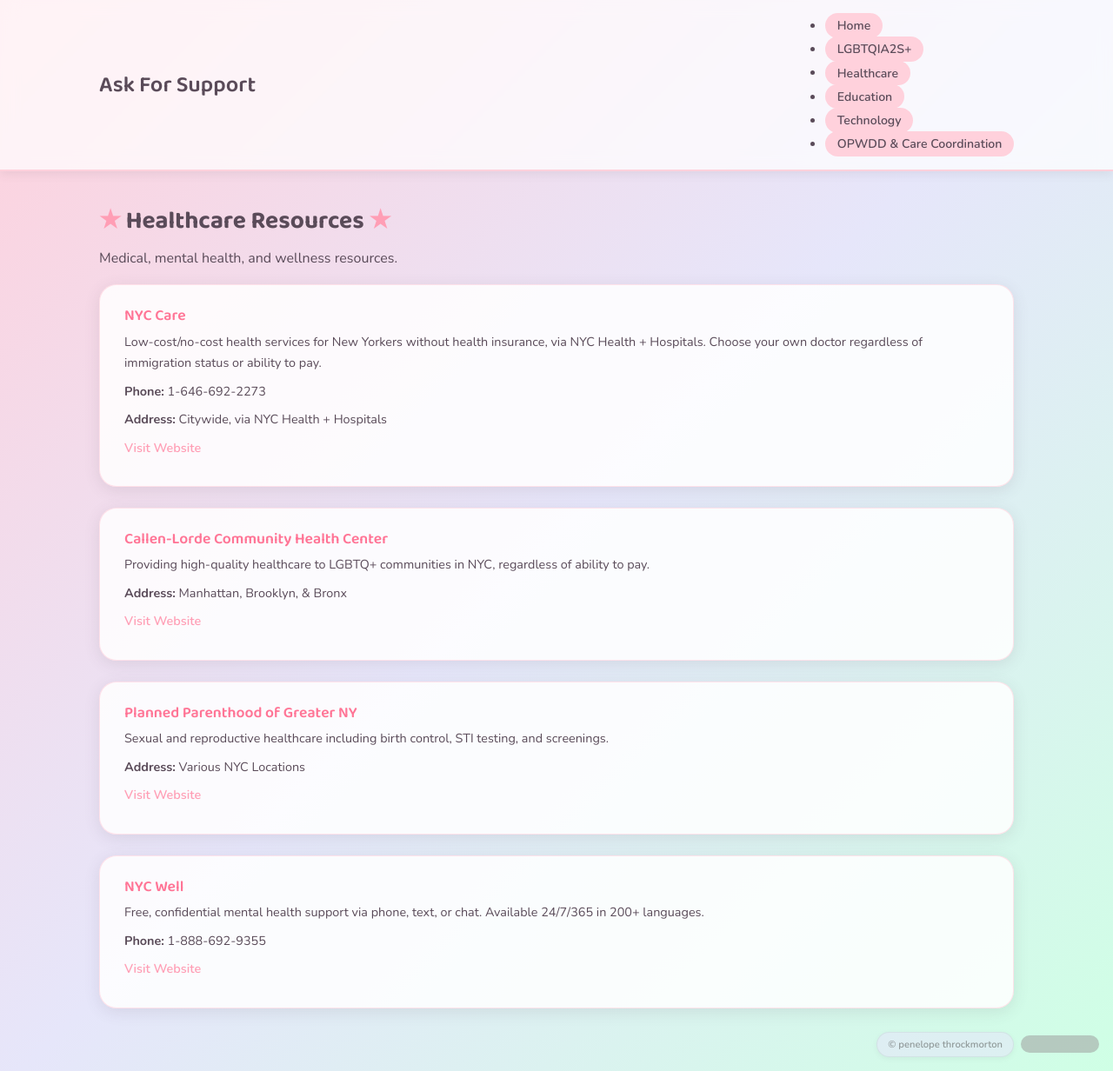
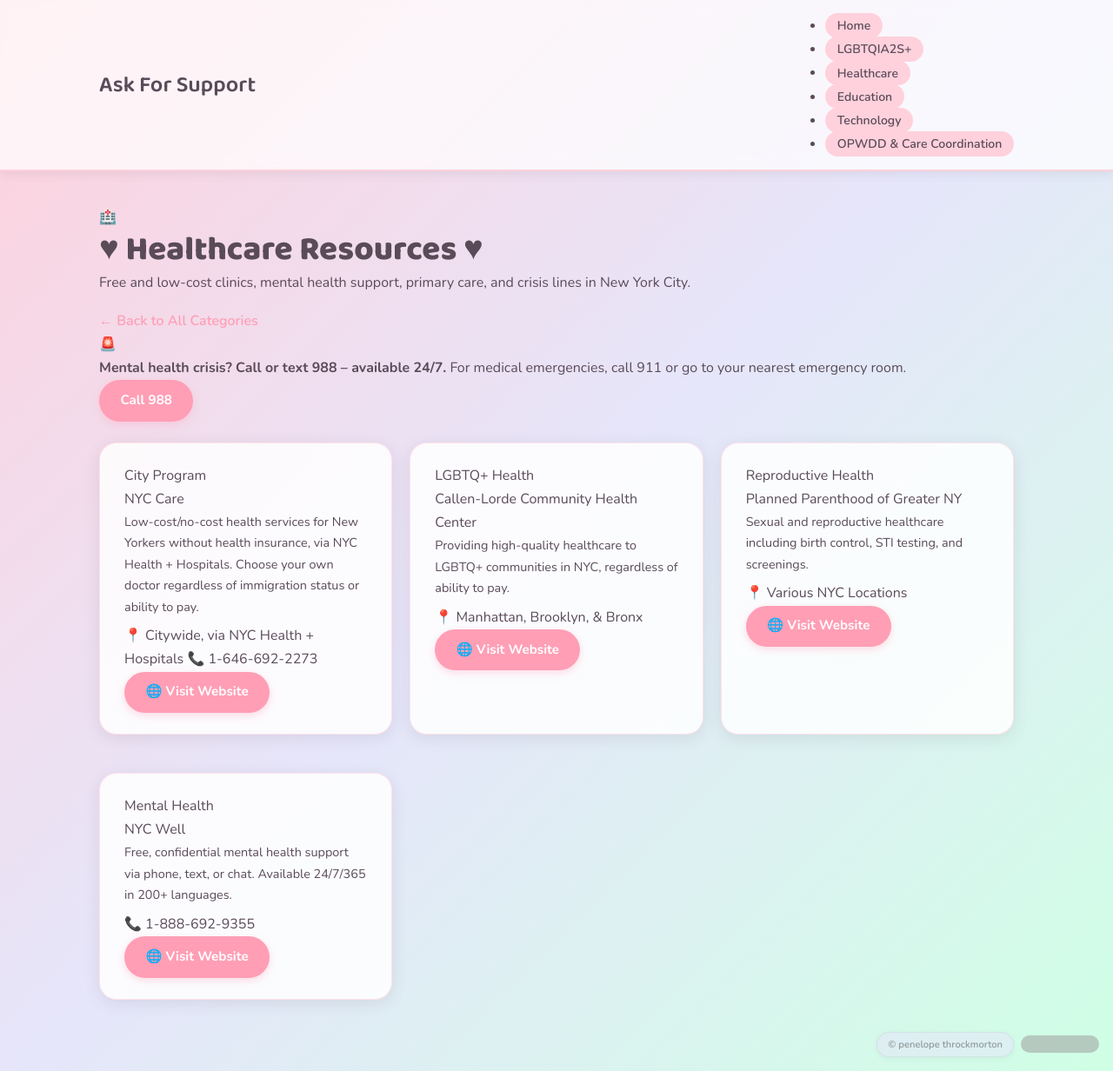
Before and after one commit to penelopethrock-cyber/askforsupport, a Jekyll site: the page built from healthcare/index.html, in a window 1280 px wide and 1232 px high. Shown: the whole window at 87% size. Built offline with Jekyll 4.4.1, drawn with Linux system fonts in a browser that asks for light colours; grey boxes are pictures that could not be loaded.

Commit message:
feat(healthcare): rewrite healthcare/index.html with themed template + crisis banner

```diff
--- a/healthcare/index.html
+++ b/healthcare/index.html
@@ -2,17 +2,34 @@
 layout: default
 title: Healthcare Resources
 ---
-<h2>Healthcare Resources</h2>
-<p>Medical, mental health, and wellness resources.</p>
-
-<div class="resource-list">
+<section class="page-header">
+  <div class="page-icon">&#127973;</div>
+  <h1>Healthcare Resources</h1>
+  <p>Free and low-cost clinics, mental health support, primary care, and crisis lines in New York City.</p>
+</section>
+<a href="/" class="back-link">&#8592; Back to All Categories</a>
+<div class="crisis-banner">
+  <span class="crisis-icon">&#128680;</span>
+  <div class="crisis-text">
+    <strong>Mental health crisis? Call or text 988 &ndash; available 24/7.</strong>
+    <span>For medical emergencies, call 911 or go to your nearest emergency room.</span>
+  </div>
+  <a href="tel:988" class="btn btn-primary">Call 988</a>
+</div>
+<div class="resource-grid">
   {% for resource in site.data.resources.healthcare %}
   <div class="resource-card">
-    <h3>{{ resource.name }}</h3>
-    <p class="desc">{{ resource.description }}</p>
-    {% if resource.phone %}<p><strong>Phone:</strong> {{ resource.phone }}</p>{% endif %}
-    {% if resource.address %}<p><strong>Address:</strong> {{ resource.address }}</p>{% endif %}
-    {% if resource.link %}<p><a href="{{ resource.link }}" target="_blank" rel="noopener noreferrer">Visit Website</a></p>{% endif %}
+    {% if resource.type %}<span class="resource-type">{{ resource.type }}</span>{% endif %}
+    <div class="resource-name">{{ resource.name }}</div>
+    <p class="resource-desc">{{ resource.description }}</p>
+    <div class="resource-details">
+      {% if resource.address %}<span><span class="detail-icon">&#128205;</span> {{ resource.address }}</span>{% endif %}
+      {% if resource.phone %}<span><span class="detail-icon">&#128222;</span> {{ resource.phone }}</span>{% endif %}
+      {% if resource.hours %}<span><span class="detail-icon">&#128336;</span> {{ resource.hours }}</span>{% endif %}
+    </div>
+    <div class="card-actions">
+      {% if resource.link %}<a href="{{ resource.link }}" target="_blank" rel="noopener" class="btn btn-primary">&#127760; Visit Website</a>{% endif %}
+    </div>
   </div>
   {% endfor %}
 </div>
```
